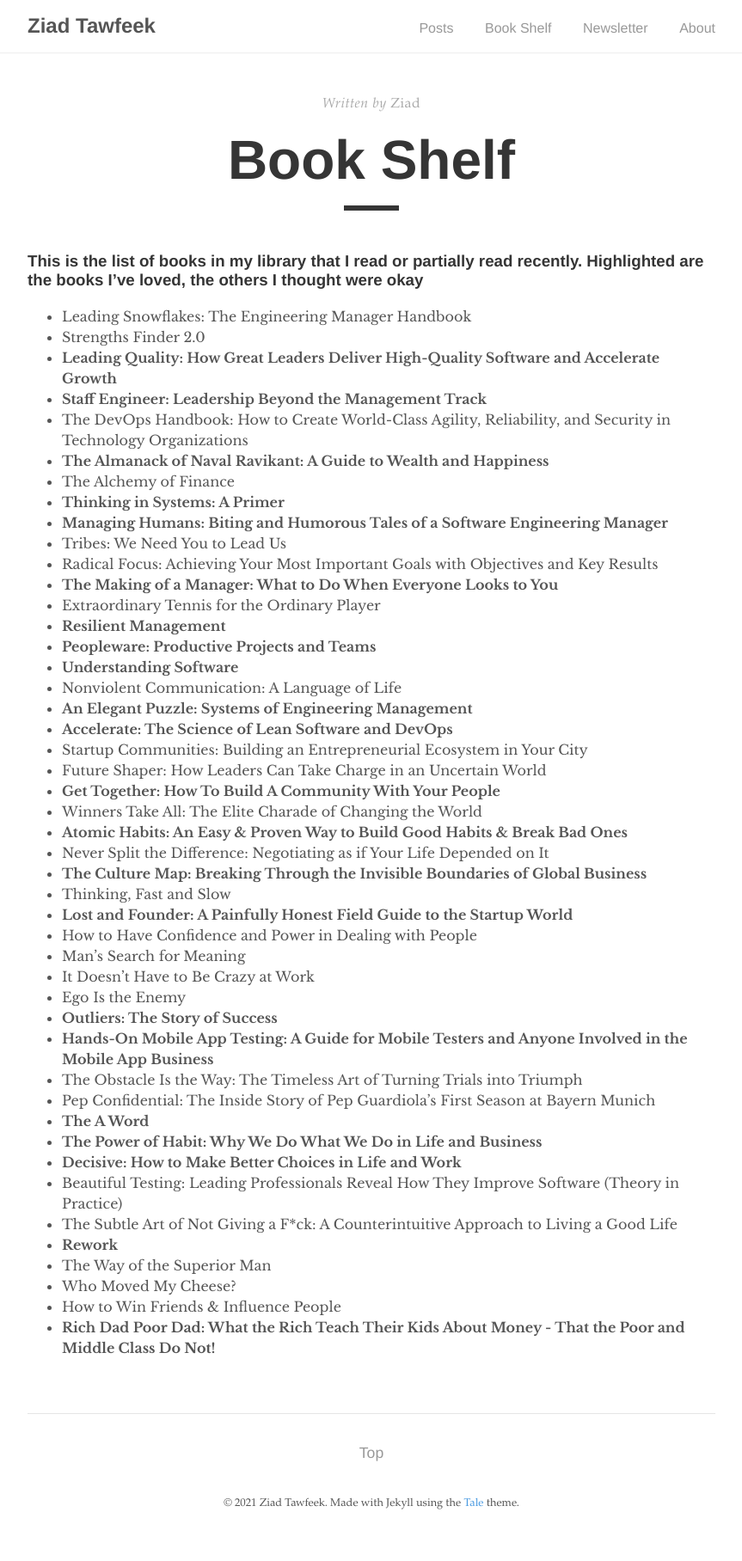
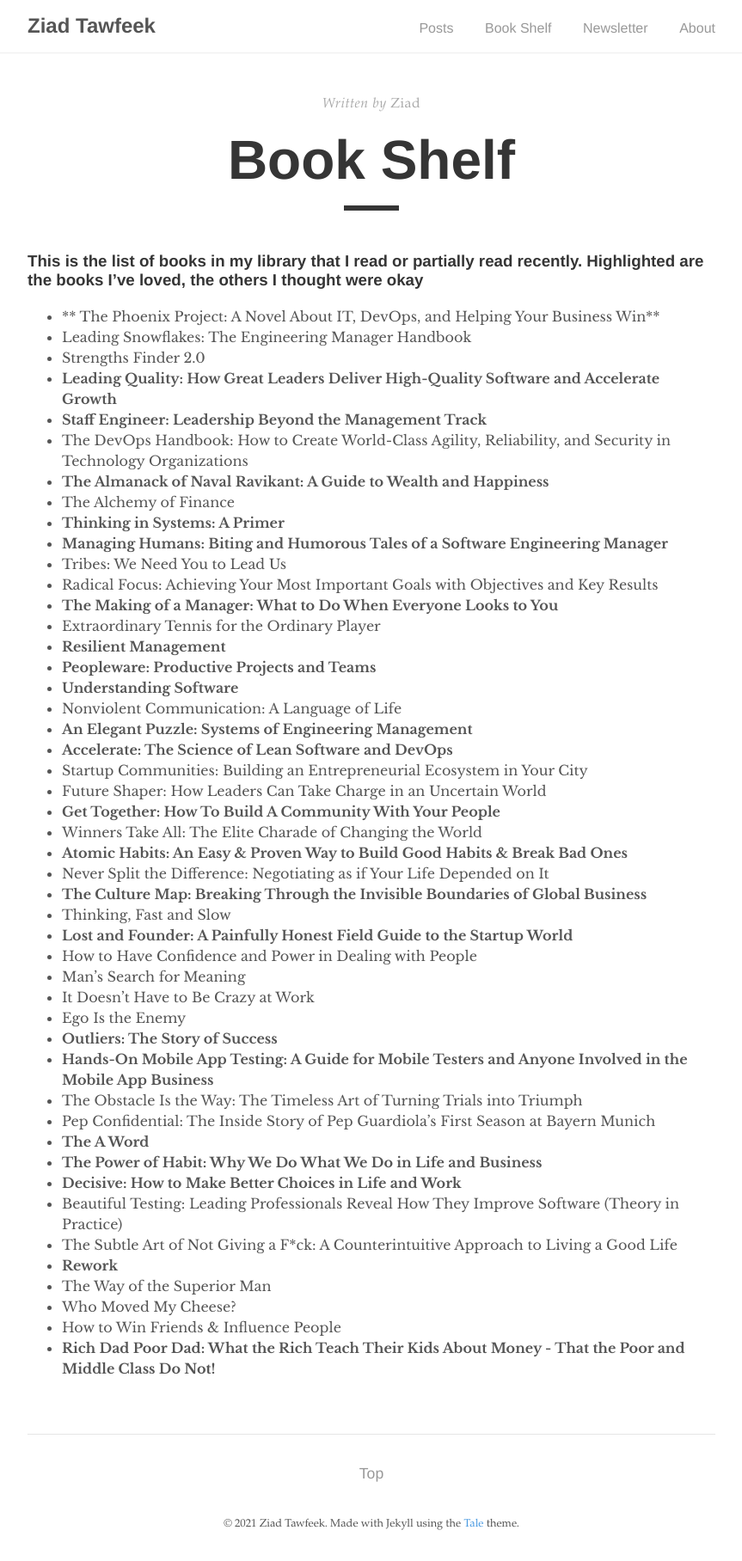
Before and after one commit to ziadtawfeek/web, a Jekyll site: the page built from _pages/book-shelf.md, in a window 1280 px wide. Shown: the whole page at 86% size, without its empty margins (208-1071 px from the left). Built offline with Jekyll 4.4.1, drawn with Linux system fonts in a browser that asks for light colours; before the commit the page ends 1792 px from its top, so only the background shows below that.

Commit message:
Update book-shelf.md

```diff
--- a/_pages/book-shelf.md
+++ b/_pages/book-shelf.md
@@ -7,6 +7,7 @@ permalink: /book-shelf/
 
 ### This is the list of books in my library that I read or partially read recently. Highlighted are the books I’ve loved, the others I thought were okay
 
+- ** The Phoenix Project: A Novel About IT, DevOps, and Helping Your Business Win**
 - Leading Snowflakes: The Engineering Manager Handbook
 - Strengths Finder 2.0
 - **Leading Quality: How Great Leaders Deliver High-Quality Software and Accelerate Growth**
```
